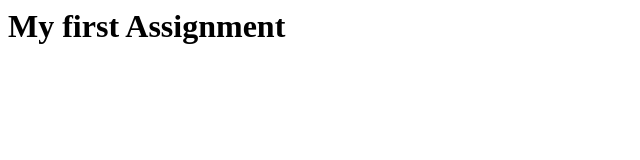
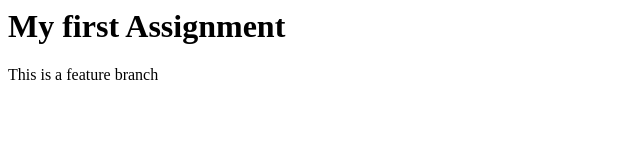
Before and after one commit to hikom563/Git-Track-Roro, a plain HTML site: page index.html in a window 1280 px wide. Shown: the whole page, without its empty margins (0-640 px from the left). Drawn offline with Linux system fonts and the light colour scheme.

Commit message:
Add new feature

```diff
--- a/index.html
+++ b/index.html
@@ -1 +1,2 @@
 <h1>My first Assignment</h1>
+<p>This is a feature branch</p>
```
